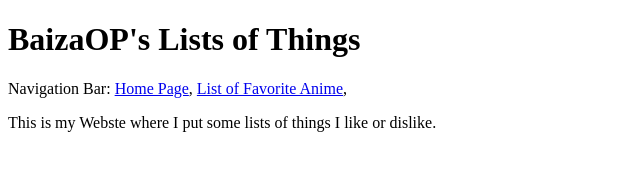
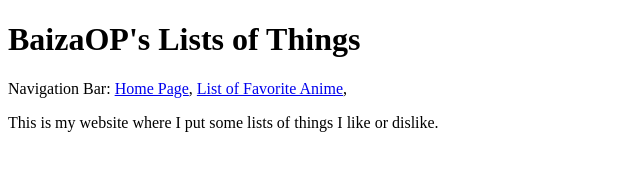
Before and after one commit to BaizaOP/Lists-of-My-Favorite-Things, a plain HTML site: page BaizaOPLists/index.html in a window 1280 px wide. Shown: the full height of the page, 0-640 px from the left. Drawn offline with Linux system fonts and the light colour scheme.

Commit message:
Fixed minor spelling issue
Look above.

```diff
--- a/BaizaOPLists/index.html
+++ b/BaizaOPLists/index.html
@@ -5,6 +5,6 @@
 		<p> Navigation Bar: <a href="index.html">Home Page</a>, <a href="FavAnime.html">List of Favorite Anime</a>, </p
 	</head>
 	<body>
-		<p> This is my Webste where I put some lists of things I like or dislike.</p>
+		<p> This is my website where I put some lists of things I like or dislike.</p>
 	</body>
 </html>
```
